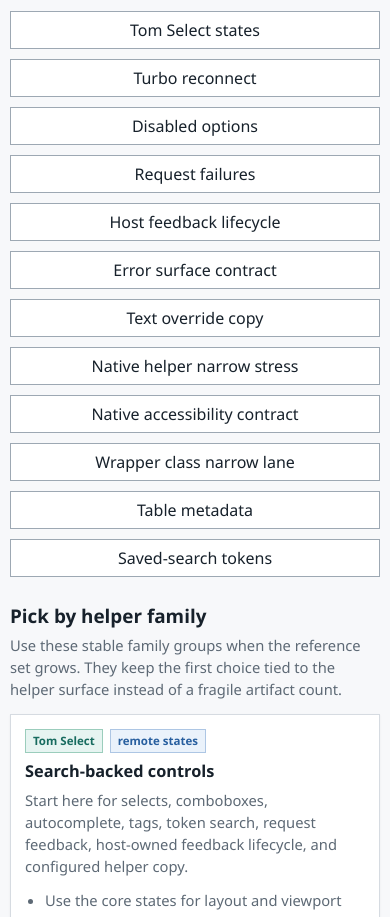
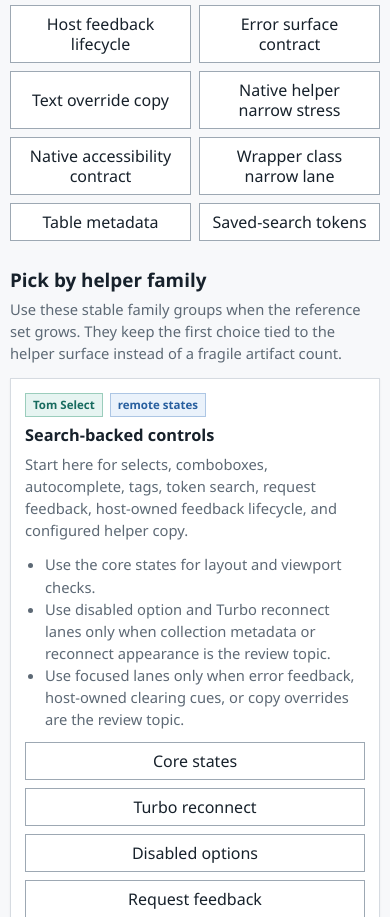
Before and after one commit to barnet-co-jp/rails_fields_kit, a website: page doc/visual_reference_index.html in a window 390 px wide. Shown: the part 1083-2000 px from the top of the page. Drawn offline with Linux system fonts and the light colour scheme.

Commit message:
chore: refresh visual index density on latest main

```diff
--- a/doc/visual_reference_index.html
+++ b/doc/visual_reference_index.html
@@ -86,7 +86,7 @@
       .family-links {
         display: flex;
         flex-wrap: wrap;
-        gap: 10px;
+        gap: 8px;
       }
 
       a {
@@ -103,7 +103,7 @@
         justify-content: center;
         min-height: 38px;
         max-width: 100%;
-        padding: 8px 12px;
+        padding: 8px 11px;
         border: 1px solid var(--line-strong);
         background: var(--surface);
         color: var(--ink);
@@ -229,9 +229,14 @@
         gap: 8px;
       }
 
+      .task-card .task-links,
+      .family-card .family-links {
+        gap: 8px;
+      }
+
       .task-card .task-links a,
       .family-card .family-links a {
-        flex: 1 1 190px;
+        flex: 1 1 168px;
         text-align: center;
       }
 
@@ -287,7 +292,7 @@
         .task-links a,
         .family-links a,
         .reference-link {
-          flex: 1 1 220px;
+          flex: 1 1 176px;
         }
       }
 
@@ -301,6 +306,9 @@
         .task-links a,
         .family-links a,
         .reference-link { width: 100%; }
+
+        .task-card .task-links a,
+        .family-card .family-links a { min-height: 36px; }
       }
     </style>
   </head>
```
